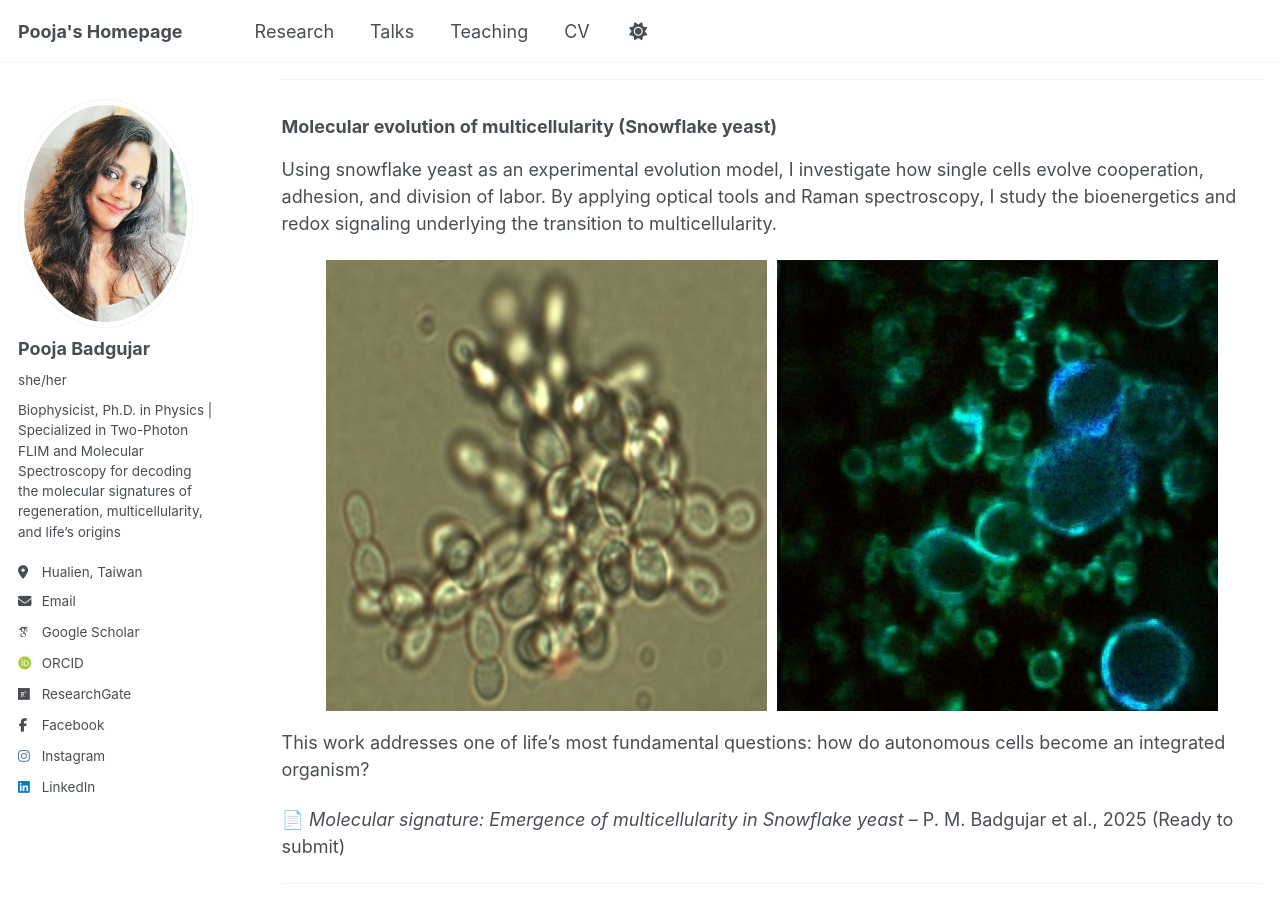
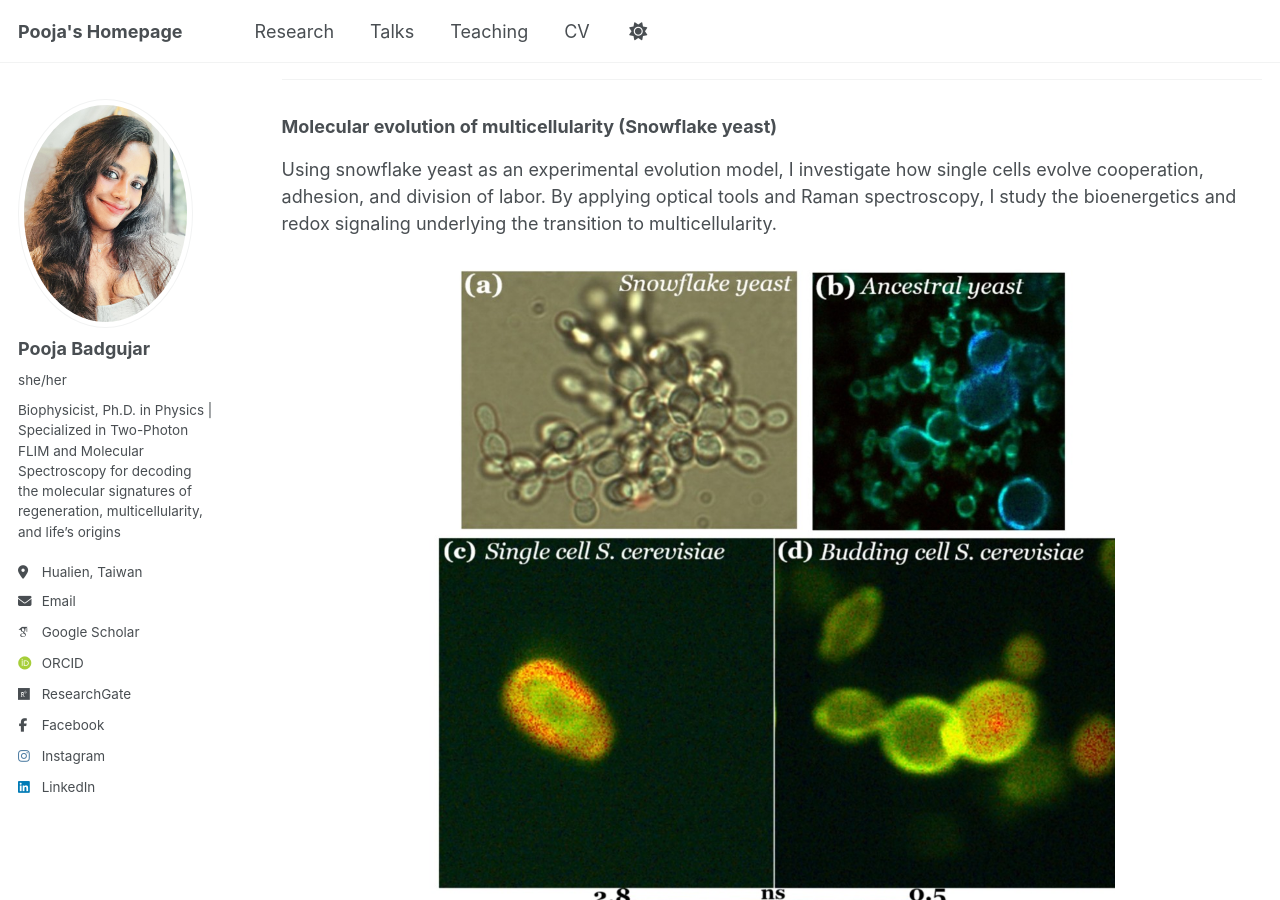
Before and after one commit to pooja-badgujar/pooja, a Jekyll site: the page built from _publications/research.md, in a window 1280 px wide and 900 px high, scrolled down 901 px. Built offline with Jekyll 4.4.1, drawn with Linux system fonts in a browser that asks for light colours; some web fonts are replaced; a script that is not in the unit is left out.

Commit message:
Update research.md

```diff
--- a/_publications/research.md
+++ b/_publications/research.md
@@ -25,10 +25,7 @@ I pioneered the use of Raman spectroscopy combined with Two-Photon Fluorescence
 
 Using snowflake yeast as an experimental evolution model, I investigate how single cells evolve cooperation, adhesion, and division of labor. By applying optical tools and Raman spectroscopy, I study the bioenergetics and redox signaling underlying the transition to multicellularity.
 
-<div style="display: flex; justify-content: center; gap: 10px;">
-  <img src="/pooja/images/2. Snowflake yeast S. cerevisiae prepared in a Test Tube.jpg" alt="Snowflake yeast test tube" width="45%">
-  <img src="/pooja/images/2. TP-FLIM image of S. cerevisiae Yeast .jpg" alt="TP-FLIM yeast" width="45%">
-</div>
+![Snowflakes](/pooja/images/yeast.jpg){: width="70%" style="display:block; margin-left:auto; margin-right:auto;" }
 
 This work addresses one of life’s most fundamental questions: how do autonomous cells become an integrated organism?
 
```
